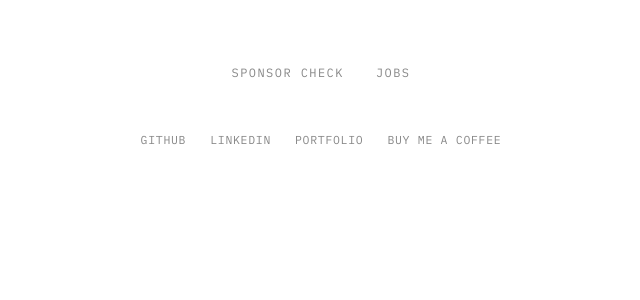
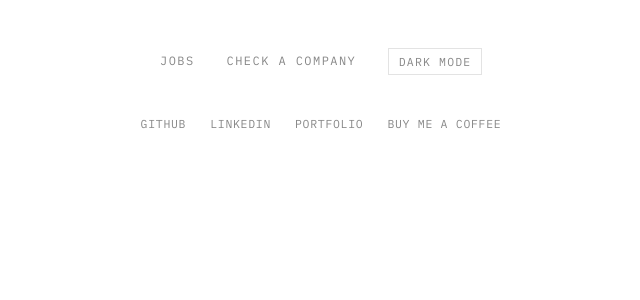
Before and after one commit to adam-bouafia/JobFinder, a FastAPI app: template src/jobfinder/web/templates/base.html in a window 1280 px wide. Shown: the top 300 px of the page, without its empty margins (319-959 px from the left). Run offline with FastAPI, Linux system fonts and the light colour scheme; the template is opened without the code that fills it, so the values that code supplies are empty.

Commit message:
feat(web): redesign as a real search+filters+results page, add light/dark toggle
The site was two disconnected tools: a company-sponsor-checker as the
homepage, and a separate job list page with checkbox filters but no
search box, populated only by CLI commands. That's not what a job finder
should feel like - fixed by making "/" the actual search experience:
a text box (title/company, debounced live results via htmx) with the
sponsor/open-application/experience filters right next to it, results
below, all one page. The old homepage (standalone company lookup) moved
to /company as a secondary tool, not the front door.

jobs.html split into index.html (search form + page chrome) and
_job_results.html (the results fragment, shared between the full page
render and the new /results htmx partial endpoint for live
search/filtering). /jobs/export renamed to /export to match.

Added an explicit light/dark toggle (not just prefers-color-scheme):
a small inline script applies a saved localStorage choice before paint
(no flash of the wrong theme), CSS keys off a data-theme attribute via
the standard :root:not([data-theme="light"]) / :root[data-theme="dark"]
pattern, and the toggle button's label reflects the action it will take.

Verified visually across every state: search typed live, experience
filter narrowing results, dark mode across both pages, and theme
persisting correctly after a reload.

```diff
--- a/src/jobfinder/web/app.py
+++ b/src/jobfinder/web/app.py
@@ -1,9 +1,10 @@
-"""FastAPI web UI: sponsor-sync status and company lookup.
+"""FastAPI web UI: job search (search box + filters + results) and a
+standalone company-sponsor lookup.
 
-Mirrors what the CLI already does (`jf sync-sponsors`, `jf match`) as a
-browser UI, reusing the same `match_company` logic rather than duplicating
-it. Runs locally via `jf serve`; see docs/architecture.md for the hosting
-decision (local-first by default).
+Mirrors what the CLI already does (`jf list-jobs`, `jf match`, `jf export-
+jobs`) as a browser UI, reusing the same functions rather than duplicating
+logic. Runs locally via `jf serve`; see docs/architecture.md for the
+hosting decision (local-first by default).
 """
 
 from __future__ import annotations
@@ -18,7 +19,7 @@
 
 from .. import db
 from ..jobs.export import to_markdown, to_pdf_bytes, to_text
-from ..jobs.ingest import list_jobs
+from ..jobs.ingest import StoredJob, list_jobs
 from ..paths import DB_PATH
 from ..sponsors.match import match_company
 
@@ -46,11 +47,75 @@
     app = FastAPI(title="JobFinder")
     app.mount("/static", StaticFiles(directory=str(WEB_DIR / "static")), name="static")
 
+    def _search_jobs(
+        db_path: Path,
+        query: str,
+        sponsors_only: bool,
+        open_applications_only: bool,
+        experience: str,
+    ) -> list[StoredJob]:
+        return list_jobs(
+            db_path=db_path,
+            query=query or None,
+            sponsors_only=sponsors_only,
+            open_applications_only=open_applications_only,
+            experience_level=experience or None,
+            limit=100,
+        )
+
     @app.get("/", response_class=HTMLResponse)
-    def index(request: Request, db_path: Annotated[Path, Depends(get_db_path)]) -> HTMLResponse:
+    def index(
+        request: Request,
+        db_path: Annotated[Path, Depends(get_db_path)],
+        query: str = Query(default=""),
+        sponsors_only: bool = Query(default=False),
+        open_applications_only: bool = Query(default=False),
+        experience: str = Query(default=""),
+    ) -> HTMLResponse:
+        stats = db.sponsor_stats(db_path)
+        jobs = _search_jobs(db_path, query, sponsors_only, open_applications_only, experience)
+        return templates.TemplateResponse(
+            request,
+            "index.html",
+            {
+                "stats": stats,
+                "jobs": jobs,
+                "query": query,
+                "sponsors_only": sponsors_only,
+                "open_applications_only": open_applications_only,
+                "experience": experience,
+                "active_nav": "home",
+            },
+        )
+
+    @app.get("/results", response_class=HTMLResponse)
+    def results(
+        request: Request,
+        db_path: Annotated[Path, Depends(get_db_path)],
+        query: str = Query(default=""),
+        sponsors_only: bool = Query(default=False),
+        open_applications_only: bool = Query(default=False),
+        experience: str = Query(default=""),
+    ) -> HTMLResponse:
+        """htmx partial: just the results fragment, for live search/filtering."""
+        jobs = _search_jobs(db_path, query, sponsors_only, open_applications_only, experience)
+        return templates.TemplateResponse(
+            request,
+            "_job_results.html",
+            {
+                "jobs": jobs,
+                "query": query,
+                "sponsors_only": sponsors_only,
+                "open_applications_only": open_applications_only,
+                "experience": experience,
+            },
+        )
+
+    @app.get("/company", response_class=HTMLResponse)
+    def company(request: Request, db_path: Annotated[Path, Depends(get_db_path)]) -> HTMLResponse:
         stats = db.sponsor_stats(db_path)
         return templates.TemplateResponse(
-            request, "index.html", {"stats": stats, "active_nav": "home"}
+            request, "company.html", {"stats": stats, "active_nav": "company"}
         )
 
     @app.get("/search", response_class=HTMLResponse)
@@ -72,44 +137,24 @@
             request, "_match_result.html", {"result": result, "query": company}
         )
 
-    @app.get("/jobs", response_class=HTMLResponse)
-    def jobs_view(
-        request: Request,
+    @app.get("/export")
+    def export(
         db_path: Annotated[Path, Depends(get_db_path)],
+        fmt: str = Query(default="md", alias="format"),
+        query: str = Query(default=""),
         sponsors_only: bool = Query(default=False),
         open_applications_only: bool = Query(default=False),
-    ) -> HTMLResponse:
-        jobs = list_jobs(
-            db_path=db_path,
-            sponsors_only=sponsors_only,
-            open_applications_only=open_applications_only,
-            limit=100,
-        )
-        return templates.TemplateResponse(
-            request,
-            "jobs.html",
-            {
-                "jobs": jobs,
-                "sponsors_only": sponsors_only,
-                "open_applications_only": open_applications_only,
-                "active_nav": "jobs",
-            },
-        )
-
-    @app.get("/jobs/export")
-    def jobs_export(
-        db_path: Annotated[Path, Depends(get_db_path)],
-        fmt: str = Query(default="md", alias="format"),
-        sponsors_only: bool = Query(default=False),
-        open_applications_only: bool = Query(default=False),
+        experience: str = Query(default=""),
     ) -> Response:
         if fmt not in EXPORT_MEDIA_TYPES:
             raise HTTPException(status_code=400, detail="format must be md, txt, or pdf")
 
         jobs = list_jobs(
             db_path=db_path,
+            query=query or None,
             sponsors_only=sponsors_only,
             open_applications_only=open_applications_only,
+            experience_level=experience or None,
             limit=500,
         )
         if fmt == "md":
--- a/src/jobfinder/web/templates/base.html
+++ b/src/jobfinder/web/templates/base.html
@@ -2,6 +2,16 @@
 <html lang="en">
 <head>
 <meta charset="utf-8">
+<script>
+  // Applied before paint, in <head>, so there's no flash of the wrong
+  // theme - the toggle's click handler lives near the end of <body>.
+  (function () {
+    try {
+      var saved = localStorage.getItem("jobfinder-theme");
+      if (saved) document.documentElement.setAttribute("data-theme", saved);
+    } catch (e) {}
+  })();
+</script>
 <meta name="viewport" content="width=device-width, initial-scale=1">
 <title>JobFinder</title>
 <link rel="preconnect" href="https://fonts.googleapis.com">
@@ -15,10 +25,14 @@
     --bg: #ffffff;
     --muted: #888888;
     --rule: #e3e3e3;
-    --accent: #111111;
   }
   @media (prefers-color-scheme: dark) {
-    :root { --fg: #e8e8e8; --bg: #0a0a0a; --muted: #8a8a8a; --rule: #2a2a2a; --accent: #e8e8e8; }
+    :root:not([data-theme="light"]) {
+      --fg: #e8e8e8; --bg: #0a0a0a; --muted: #8a8a8a; --rule: #2a2a2a;
+    }
+  }
+  :root[data-theme="dark"] {
+    --fg: #e8e8e8; --bg: #0a0a0a; --muted: #8a8a8a; --rule: #2a2a2a;
   }
   * { box-sizing: border-box; }
   body {
@@ -26,7 +40,7 @@
     background: var(--bg);
     color: var(--fg);
     max-width: 640px;
-    margin: 4rem auto;
+    margin: 3rem auto;
     padding: 0 1.25rem 4rem;
     line-height: 1.55;
   }
@@ -42,11 +56,11 @@
     color: var(--muted);
     font-size: 0.8rem;
     text-align: center;
-    margin-bottom: 2.5rem;
+    margin-bottom: 2rem;
   }
   .meta code { font-size: 0.78rem; }
-  .export-links a { margin: 0 0.5rem; text-decoration: underline; }
-  .export-links a:first-of-type { margin-left: 0.5rem; }
+  .export-links a { margin: 0 0.4rem; text-decoration: underline; }
+  .export-links a:first-of-type { margin-left: 0.4rem; }
   hr {
     border: none;
     border-top: 1px solid var(--rule);
@@ -59,7 +73,8 @@
     padding: 0.05rem 0.3rem;
     font-size: 0.9em;
   }
-  form { display: flex; gap: 0.6rem; margin-bottom: 1.2rem; }
+  form { margin-bottom: 0.75rem; }
+  .search-row { display: flex; gap: 0.6rem; margin-bottom: 0.9rem; }
   input[type=text] {
     flex: 1;
     font-family: inherit;
@@ -71,6 +86,17 @@
     border-radius: 0;
   }
   input[type=text]:focus { outline: none; border-color: var(--fg); }
+  select {
+    font-family: inherit;
+    font-size: 0.78rem;
+    letter-spacing: 0.04em;
+    text-transform: uppercase;
+    background: var(--bg);
+    color: var(--muted);
+    border: 1px solid var(--rule);
+    padding: 0.4rem 0.6rem;
+    border-radius: 0;
+  }
   button {
     font-family: inherit;
     padding: 0.6rem 1.2rem;
@@ -108,18 +134,30 @@
   nav {
     display: flex;
     justify-content: center;
+    align-items: center;
     gap: 2rem;
-    margin-bottom: 3rem;
+    margin-bottom: 2.5rem;
     font-size: 0.75rem;
     letter-spacing: 0.12em;
     text-transform: uppercase;
   }
   nav a { text-decoration: none; color: var(--muted); }
   nav a.active { color: var(--fg); border-bottom: 1px solid var(--fg); padding-bottom: 0.2rem; }
+  #theme-toggle {
+    font-family: inherit;
+    font-size: 0.72rem;
+    letter-spacing: 0.1em;
+    text-transform: uppercase;
+    background: none;
+    border: 1px solid var(--rule);
+    color: var(--muted);
+    padding: 0.3rem 0.6rem;
+  }
+  #theme-toggle:hover { background: none; color: var(--fg); border-color: var(--fg); }
   .filters {
     display: flex;
     gap: 1.5rem;
-    margin-bottom: 2rem;
+    margin-bottom: 1.5rem;
     font-size: 0.78rem;
     letter-spacing: 0.04em;
     text-transform: uppercase;
@@ -165,8 +203,9 @@
 </head>
 <body>
 <nav>
-  <a href="/" class="{{ 'active' if active_nav == 'home' else '' }}">Sponsor Check</a>
-  <a href="/jobs" class="{{ 'active' if active_nav == 'jobs' else '' }}">Jobs</a>
+  <a href="/" class="{{ 'active' if active_nav == 'home' else '' }}">Jobs</a>
+  <a href="/company" class="{{ 'active' if active_nav == 'company' else '' }}">Check a Company</a>
+  <button id="theme-toggle" type="button">Theme</button>
 </nav>
 {% block content %}{% endblock %}
 <div class="site-footer">
@@ -175,5 +214,28 @@
   <a href="https://adam-bouafia.github.io" target="_blank" rel="noopener">Portfolio</a>
   <a href="https://paypal.me/AdamBouafia" target="_blank" rel="noopener">Buy Me a Coffee</a>
 </div>
+<script>
+  (function () {
+    var root = document.documentElement;
+    var btn = document.getElementById("theme-toggle");
+    function currentTheme() {
+      var saved = null;
+      try { saved = localStorage.getItem("jobfinder-theme"); } catch (e) {}
+      if (saved) return saved;
+      var prefersDark = window.matchMedia && window.matchMedia("(prefers-color-scheme: dark)").matches;
+      return prefersDark ? "dark" : "light";
+    }
+    function updateLabel() {
+      btn.textContent = currentTheme() === "dark" ? "Light mode" : "Dark mode";
+    }
+    updateLabel();
+    btn.addEventListener("click", function () {
+      var next = currentTheme() === "dark" ? "light" : "dark";
+      root.setAttribute("data-theme", next);
+      try { localStorage.setItem("jobfinder-theme", next); } catch (e) {}
+      updateLabel();
+    });
+  })();
+</script>
 </body>
 </html>
```
Also changed, not shown: src/jobfinder/web/templates/_job_results.html (added, +39 -0 lines), src/jobfinder/web/templates/company.html (added, +25 -0 lines), src/jobfinder/web/templates/index.html (+33 -7 lines), src/jobfinder/web/templates/jobs.html (deleted, +0 -62 lines), tests/web/test_app.py (+70 -37 lines).
